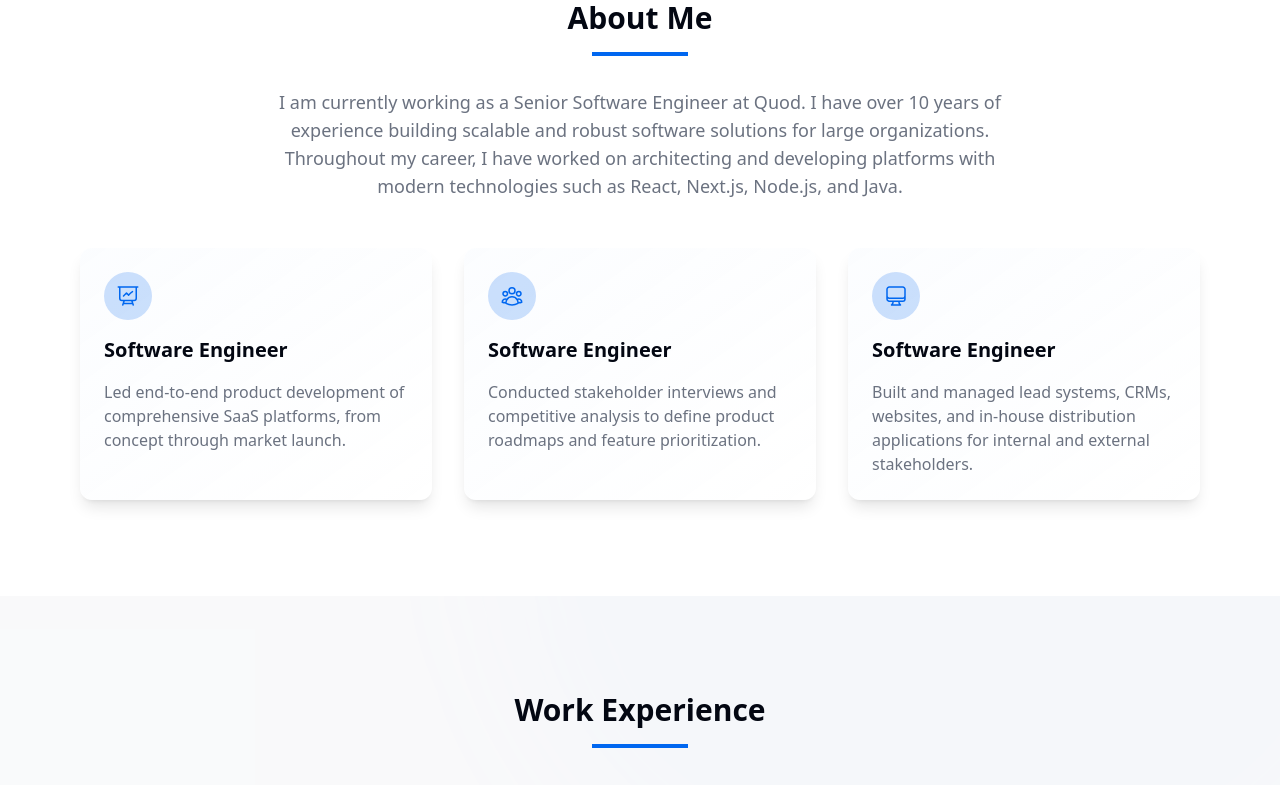
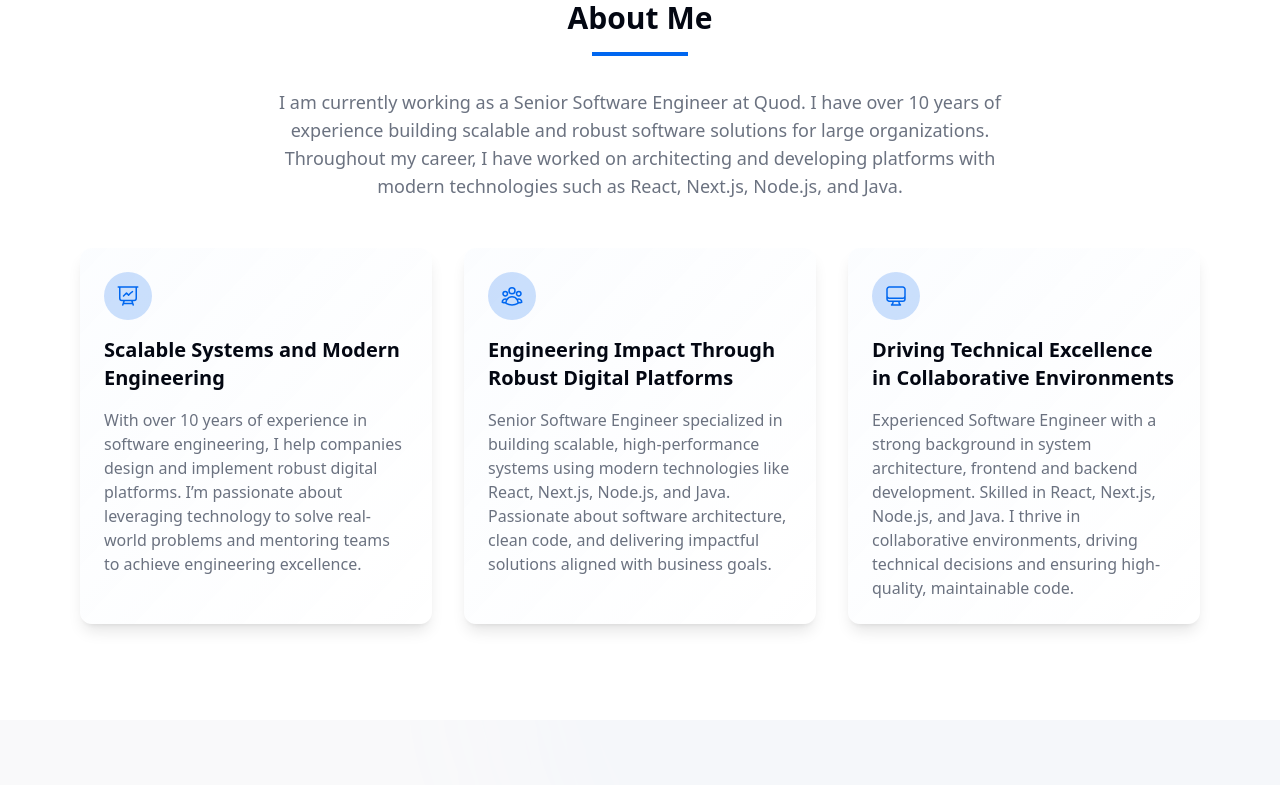
Before and after one commit to raulmartins/raulmartins.github.io, a Next.js app: page / in a window 1280 px wide. Shown: the part 896-1681 px from the top of the page. Built offline with nearby package versions, Linux system fonts and the light colour scheme.

Commit message:
about me

```diff
--- a/src/components/sections/about-section.tsx
+++ b/src/components/sections/about-section.tsx
@@ -84,10 +84,15 @@ export function AboutSection() {
                       />
                     </svg>
                   </div>
-                  <h3 className="text-xl font-bold">Software Engineer</h3>
+                  <h3 className="text-xl font-bold">
+                    Scalable Systems and Modern Engineering
+                  </h3>
                   <p className="text-muted-foreground">
-                    Led end-to-end product development of comprehensive SaaS
-                    platforms, from concept through market launch.
+                    With over 10 years of experience in software engineering, I
+                    help companies design and implement robust digital
+                    platforms. I’m passionate about leveraging technology to
+                    solve real-world problems and mentoring teams to achieve
+                    engineering excellence.
                   </p>
                 </CardContent>
               </Card>
@@ -112,10 +117,15 @@ export function AboutSection() {
                       />
                     </svg>
                   </div>
-                  <h3 className="text-xl font-bold">Software Engineer</h3>
+                  <h3 className="text-xl font-bold">
+                    Engineering Impact Through Robust Digital Platforms
+                  </h3>
                   <p className="text-muted-foreground">
-                    Conducted stakeholder interviews and competitive analysis to
-                    define product roadmaps and feature prioritization.
+                    Senior Software Engineer specialized in building scalable,
+                    high-performance systems using modern technologies like
+                    React, Next.js, Node.js, and Java. Passionate about software
+                    architecture, clean code, and delivering impactful solutions
+                    aligned with business goals.
                   </p>
                 </CardContent>
               </Card>
@@ -140,11 +150,15 @@ export function AboutSection() {
                       />
                     </svg>
                   </div>
-                  <h3 className="text-xl font-bold">Software Engineer</h3>
+                  <h3 className="text-xl font-bold">
+                    Driving Technical Excellence in Collaborative Environments
+                  </h3>
                   <p className="text-muted-foreground">
-                    Built and managed lead systems, CRMs, websites, and in-house
-                    distribution applications for internal and external
-                    stakeholders.
+                    Experienced Software Engineer with a strong background in
+                    system architecture, frontend and backend development.
+                    Skilled in React, Next.js, Node.js, and Java. I thrive in
+                    collaborative environments, driving technical decisions and
+                    ensuring high-quality, maintainable code.
                   </p>
                 </CardContent>
               </Card>
```
